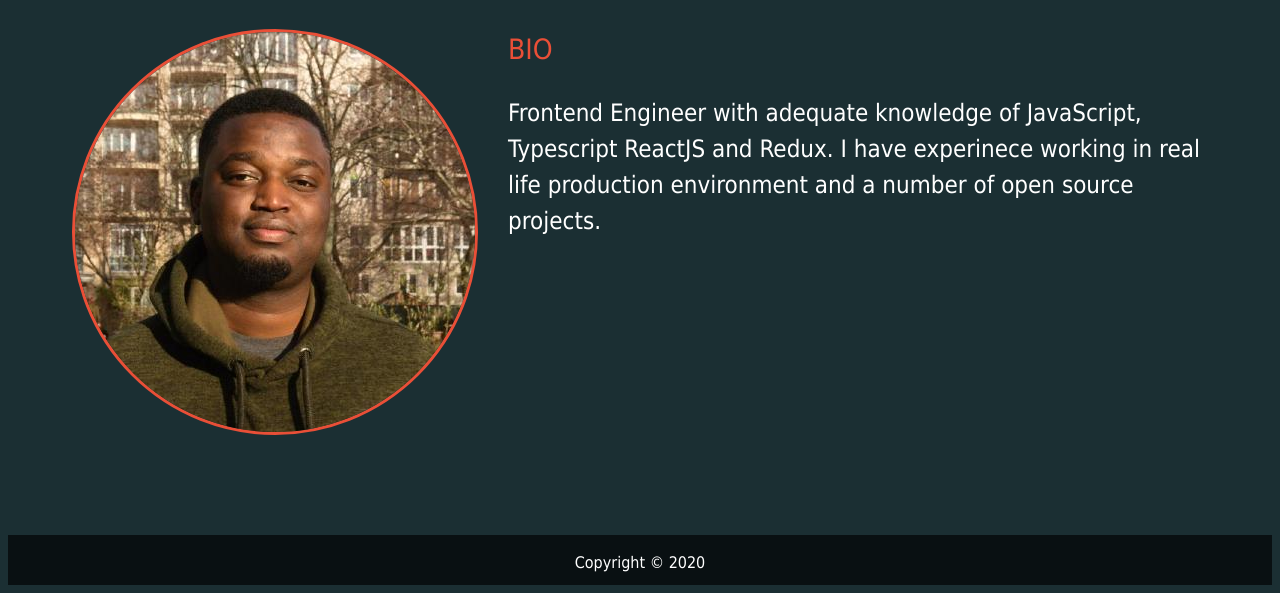
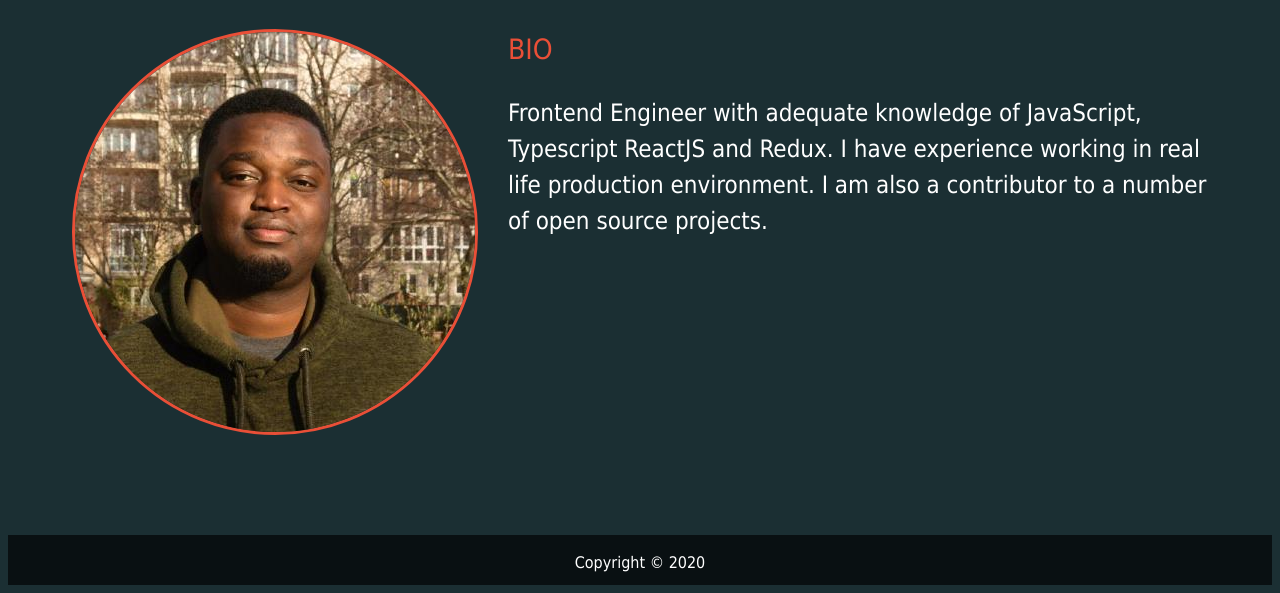
Before and after one commit to ogbeche77/my_portfolio, a plain HTML site: page about.html in a window 1280 px wide. Shown: the part 213-806 px from the top of the page. Drawn offline with Linux system fonts and the light colour scheme.

Commit message:
Fix typo

```diff
--- a/about.html
+++ b/about.html
@@ -51,7 +51,7 @@
             <div class="bio">
                 <h3 class="text-secondary">BIO</h3>
                 <p>Frontend Engineer with adequate knowledge of JavaScript, Typescript ReactJS and Redux.
-                   I have experinece working in real life production environment and a number of open source projects.
+                   I have experience working in real life production environment. I am also a contributor to a number of open source projects.
                 </p>
             </div>
             <!--
```
